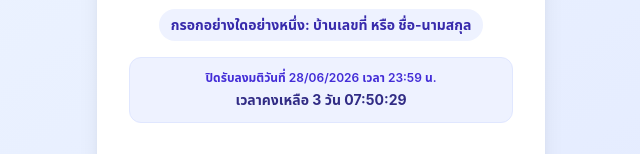
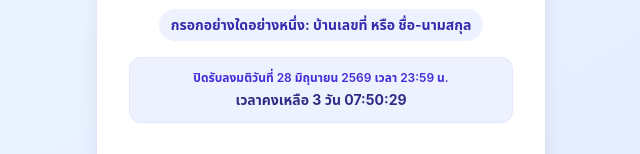
Before and after one commit to wiramatta-hub/vote-app, a Next.js app: page /login in a window 1280 px wide. Shown: the part 248-402 px from the top of the page, without its empty margins (319-959 px from the left). Built offline with nearby package versions, Linux system fonts and the light colour scheme.

Commit message:
login: use Thai long date format for deadline

```diff
--- a/src/app/login/page.tsx
+++ b/src/app/login/page.tsx
@@ -95,7 +95,7 @@ export default function LoginPage() {
             </p>
 
             <div className="mt-4 rounded-xl border border-indigo-100 bg-indigo-50 px-4 py-3">
-              <p className="text-xs font-semibold text-indigo-700">ปิดรับลงมติวันที่ 28/06/2026 เวลา 23:59 น.</p>
+              <p className="text-xs font-semibold text-indigo-700">ปิดรับลงมติวันที่ 28 มิถุนายน 2569 เวลา 23:59 น.</p>
               {isClosed ? (
                 <p className="mt-1 text-sm font-bold text-red-600">หมดเวลาลงมติแล้ว</p>
               ) : (
```
